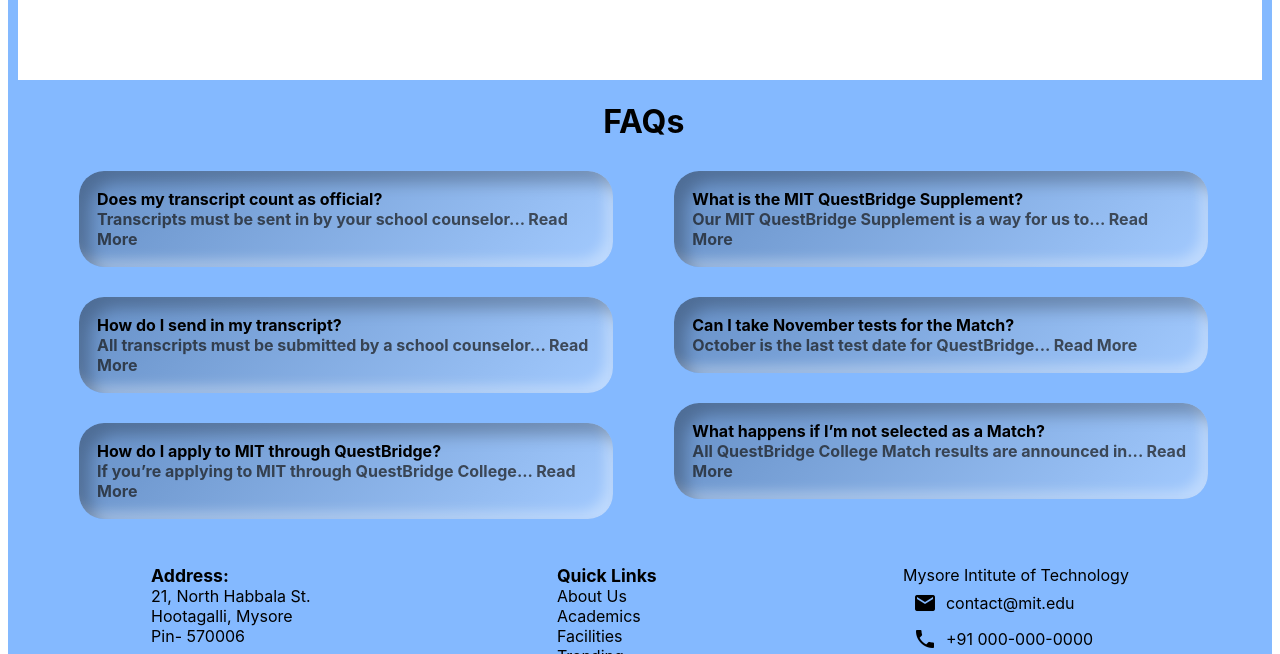
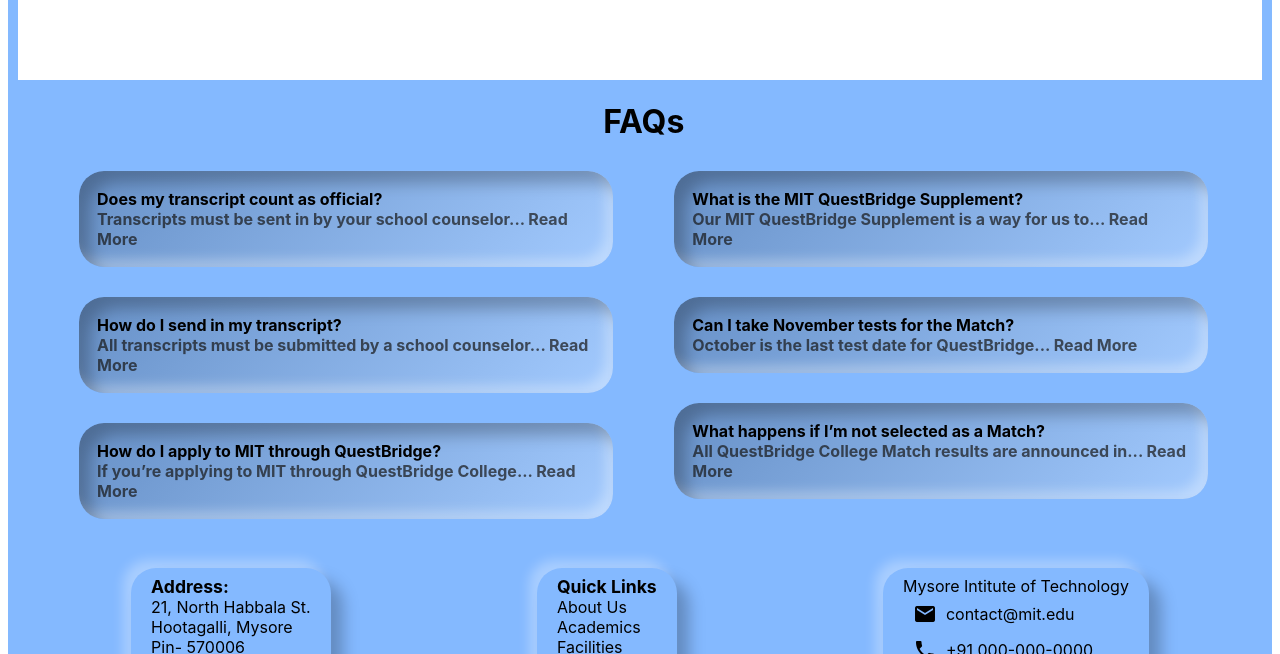
Before and after one commit to Aditya-Thakur/College-Template, a plain HTML site: page index.html in a window 1280 px wide. Shown: the part 4775-5429 px from the top of the page. Drawn offline with Linux system fonts and the light colour scheme.

Commit message:
footer updated

```diff
--- a/index.html
+++ b/index.html
@@ -1221,6 +1221,14 @@
         .footer .right .title a:hover {
             text-decoration: underline;
             color: white;
+        }
+
+        .footer .left, .footer .center, .footer .right {
+            box-shadow: var(--h1) var(--v1) var(--color-dark),
+                var(--h2) var(--v2) var(--color-light);
+            border-radius: 25px;
+            padding: 8px 20px;
+            margin: 3px 10px;
         }
     </style>
 
```
